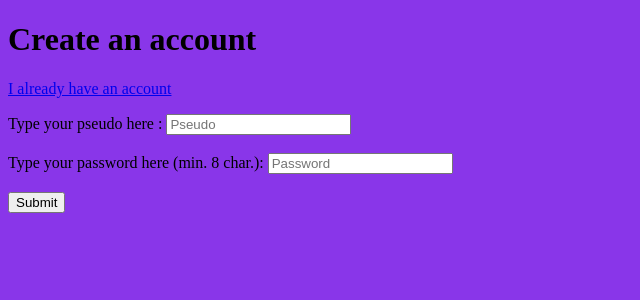
After one commit to Razieljaj/IDLE_Clicker, a Flask app: page / in a window 1280 px wide. The commit adds this page. Shown: the top 300 px of the page, without its empty margins (0-640 px from the left). Run offline with Flask 3, Linux system fonts and the light colour scheme.

Commit message:
connexion qui marche + compteur de points qui marche

```diff
--- a/main.py
+++ b/main.py
@@ -1,15 +1,42 @@
 
-from flask import Flask, render_template, request, url_for
+from flask import Flask, render_template, request, redirect, url_for
+from bdd import *
 
 app = Flask(__name__)
 
+@app.route("/",methods=['GET', 'POST'])
+def connect():
+    if request.method == 'POST':
+        donnees = request.form
+        pseudo = donnees.get('pseudo')
+        password = donnees.get("password")
+        if create_account(pseudo, password) == True:
+            return redirect(url_for('home'))
+        else:
+            error_message = "Pseudo already taken, please choose another one."
+            return render_template("connect.html", error_message = error_message, pseudo = pseudo)
+    return render_template("connect.html")
+
+@app.route("/login",methods=['GET', 'POST'])
+def login():
+    if request.method == 'POST':
+        donnees = request.form
+        pseudo = donnees.get('pseudo')
+        password = donnees.get("password")
+        if login_account(pseudo, password) == True:
+            return redirect(url_for('home'))
+        else:
+            return redirect(url_for('login'))
+    return render_template("login.html")
+
+score = 0
 
 @app.route("/home",methods=['GET', 'POST'])
 def home():
-    score = 0
+    global score
     if request.method == "POST":
-        if request.form['click'] == 3:
-	        score = score + 1
+        score = score + 1
+        return redirect(url_for("home"))
     return render_template("index.html",score = score)
 
 
--- a/static/style.css
+++ b/static/style.css
@@ -1,13 +1,13 @@
 body {
-    background-color: rgb(129, 50, 204);
+    background-color: #8936e9;
 }
 
 .click {
-    background-color: rgb(28, 28, 221);
-    color: azure;
+    background-color: #4361EE;
+    color: #e996dc;
     margin: 20px;
     padding: 10px;
-    border: 3px solid rgb(5, 5, 73);
+    border: 3px solid #3F37C9;
     border-radius: 20px;
     text-align: center;
     transition: all 100ms;
--- /dev/null
+++ b/templates/connect.html
@@ -0,0 +1,19 @@
+<!DOCTYPE html>
+<html lang="en">
+<head>
+    <meta charset="UTF-8">
+    <meta name="viewport" content="width=device-width, initial-scale=1.0">
+    <link rel="stylesheet" href="../static/style.css">
+    <title>Connect</title>
+</head>
+<body>
+    <h1>Create an account</h1>
+    <a href="/login">I already have an account</a>
+    <form action="/" name="account" method="POST">
+        <p style="color: red;">{{error_message}}</p>
+        Type your pseudo here : <input type="text" name="pseudo" placeholder="Pseudo" required><br><br>
+        Type your password here (min. 8 char.): <input type="password" name="password" minlength="8" placeholder="Password" required ><br><br>
+        <input type="submit" name="submit">
+    </form>
+</body>
+</html>
--- a/templates/index.html
+++ b/templates/index.html
@@ -8,6 +8,7 @@
 </head>
 <body>
     <h1>The best clicker you'll never ever play</h1>
+    <p> Hi {{pseudo}}, you can click the marvellous button to make your score rising </p>
     <p>Score : {{score}}</p>
     <div style="text-align: center;">
         <form action="" method="POST">
```
Also changed, not shown: bdd.py (added, +22 -0 lines), templates/login.html (added, +18 -0 lines), accounts.db (added).
